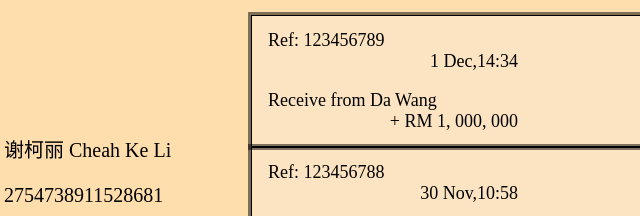
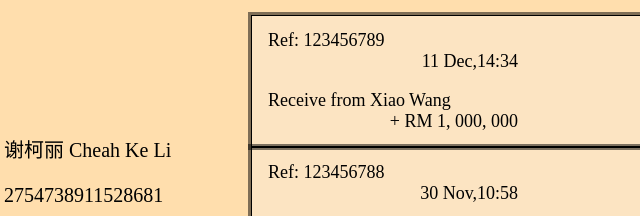
Before and after one commit to Jieshenkee/xingzhen, a plain HTML site: page result.html in a window 1280 px wide. Shown: the part 162-378 px from the top of the page, 211-851 px from the left. Drawn offline with Linux system fonts and the light colour scheme.

Commit message:
Update result.html

```diff
--- a/result.html
+++ b/result.html
@@ -191,10 +191,10 @@ body {
 				<br>
 				<br>
 				<li><a href="#">
-					<span class="span2">Ref: 123456789</span><span class="span3">1 Dec,14:34</span>
+					<span class="span2">Ref: 123456789</span><span class="span3">11 Dec,14:34</span>
 					<br>
 					<br>
-					<span class="span2">Receive from Da Wang</span><span class="span3">+ RM 1, 000, 000</span>
+					<span class="span2">Receive from Xiao Wang</span><span class="span3">+ RM 1, 000, 000</span>
 				</a></li>
 
 				<li><a href="#">
```
